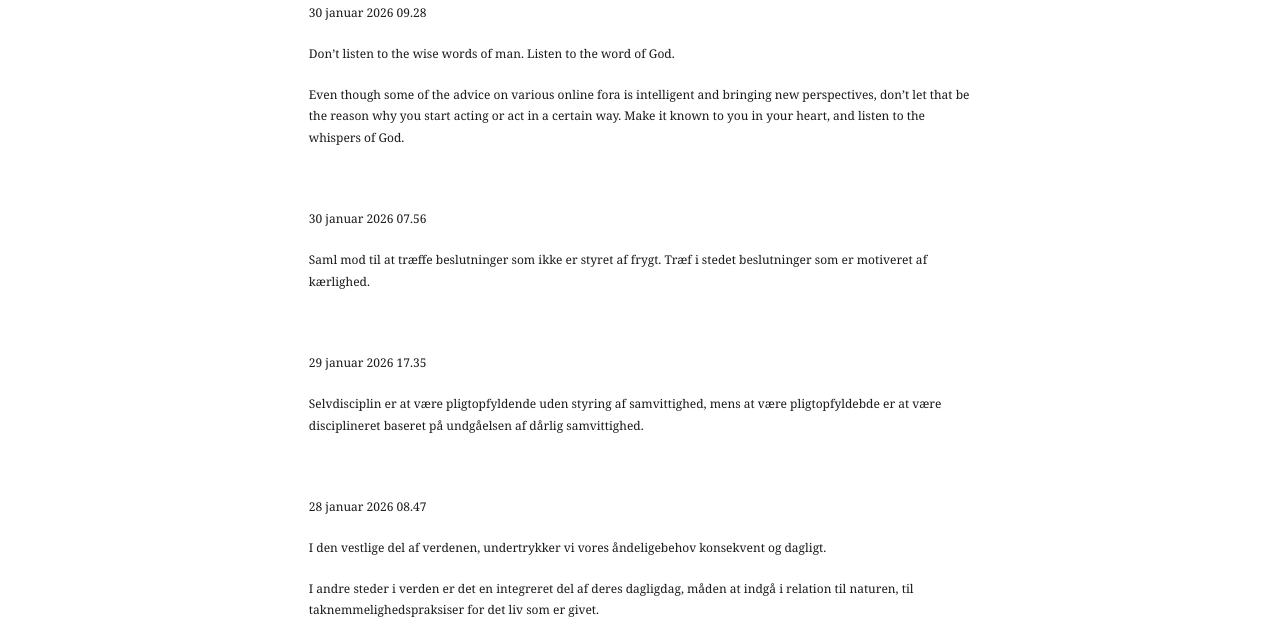
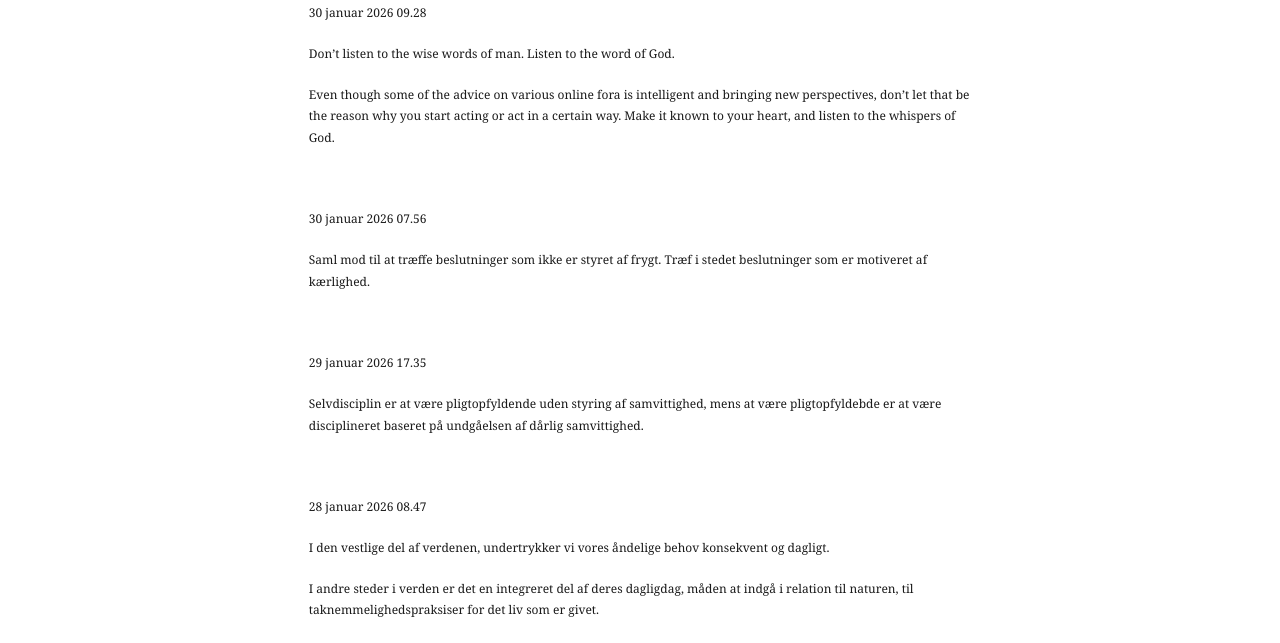
Before and after one commit to danielbentzon/danielbentzon.github.io, a Jekyll site: the page built from _sider/indsigter.md, in a window 1280 px wide and 900 px high, scrolled down 3910 px. Shown: the part 174-817 px from the top of the window. Built offline with Jekyll 4.4.1, drawn with Linux system fonts in a browser that asks for light colours.

Commit message:
Update _sider/indsigter.md (via Pages CMS)

```diff
--- a/_sider/indsigter.md
+++ b/_sider/indsigter.md
@@ -210,7 +210,7 @@ Motivationen for meditation skal gerne findes i et behov eller en lyst. Ikke kun
 
 Don’t listen to the wise words of man. Listen to the word of God.
 
-Even though some of the advice on various online fora is intelligent and bringing new perspectives, don’t let that be the reason why you start acting or act in a certain way. Make it known to you in your heart, and listen to the whispers of God.
+Even though some of the advice on various online fora is intelligent and bringing new perspectives, don’t let that be the reason why you start acting or act in a certain way. Make it known to your heart, and listen to the whispers of God.
 
 
 
@@ -234,7 +234,7 @@ Selvdisciplin er at være pligtopfyldende uden styring af samvittighed, mens at
 
 28 januar 2026 08.47
 
-I den vestlige del af verdenen, undertrykker vi vores åndeligebehov konsekvent og dagligt.
+I den vestlige del af verdenen, undertrykker vi vores åndelige behov konsekvent og dagligt.
 
 I andre steder i verden er det en integreret del af deres dagligdag, måden at indgå i relation til naturen, til taknemmelighedspraksiser for det liv som er givet.
 
@@ -368,6 +368,8 @@ Mål succesen af dit forældreskab i hvor lang og stor en process, det er, for d
 
 
 
+&nbsp;
+
 **2025**
 
 
@@ -378,18 +380,24 @@ Fitness breathwork er grundlæggende bypassing. Det er svært at lytte til sin k
 
 
 
+&nbsp;
+
 22 december 2025 21.49
 
 Få dine dopaminer fra en kilde som du selv kan styre.
 
 
 
+&nbsp;
+
 21 december 2025 20.05
 
 Mennesker er irrationelle, og vi er troende før vi er ikke-troende.
 
 
 
+&nbsp;
+
 13 december 2025 17.27
 
 Nyd medvind på cykelstien, men vær forberedt på at den vender.
@@ -406,6 +414,8 @@ Alternativet er at gå gennem livet med skyklapper på, og leve et middelmådigt
 
 
 
+&nbsp;
+
 11 december 2025 18.28
 
 Opinions aren’t sexy. Aldrig glem dette.
@@ -414,12 +424,16 @@ Og hvorfor er det sådan? Det er på den ene side fordi mennesker ikke kan relat
 
 
 
+&nbsp;
+
 11 december 2025 18.27
 
 Selvregulering er nøglen til at kunne tage konflikter på en konstruktiv måde.
 
 
 
+&nbsp;
+
 11 december 2025 18.26
 
 At bevæge sig roligt i livet, og når omstændigheder er vanskelige, er et bevis på nærvær, mere end det er en følelsesmæssig afstumpethed.
@@ -428,6 +442,8 @@ Nogle gange kan mennesker godt kritisere en, eller føle sig distanceret fra en,
 
 
 
+&nbsp;
+
 11 december 2025 18.23
 
 Meget lidelse er noget mennesker selv påfører sig.
@@ -438,6 +454,8 @@ Fx at rette hver en lille detalje, i stedet for at sikre sig at de store linjer
 
 
 
+&nbsp;
+
 27 november 2025 17.11
 
 Følelsen eller overbevisningen om tryghed skaber betingelserne for heling.
@@ -446,11 +464,15 @@ Når vi kan kigge rundt på de vigtigste områder af vores liv og mærke ind i v
 
 
 
+&nbsp;
+
 14 november 2025 10.36
 
 Refleksion + kritisk undersøgende tilgang + erfaringer = større erkendelse = afsæt for ny viden.
 
 
+
+&nbsp;
 
 2 november 2025 11.08
 
```
